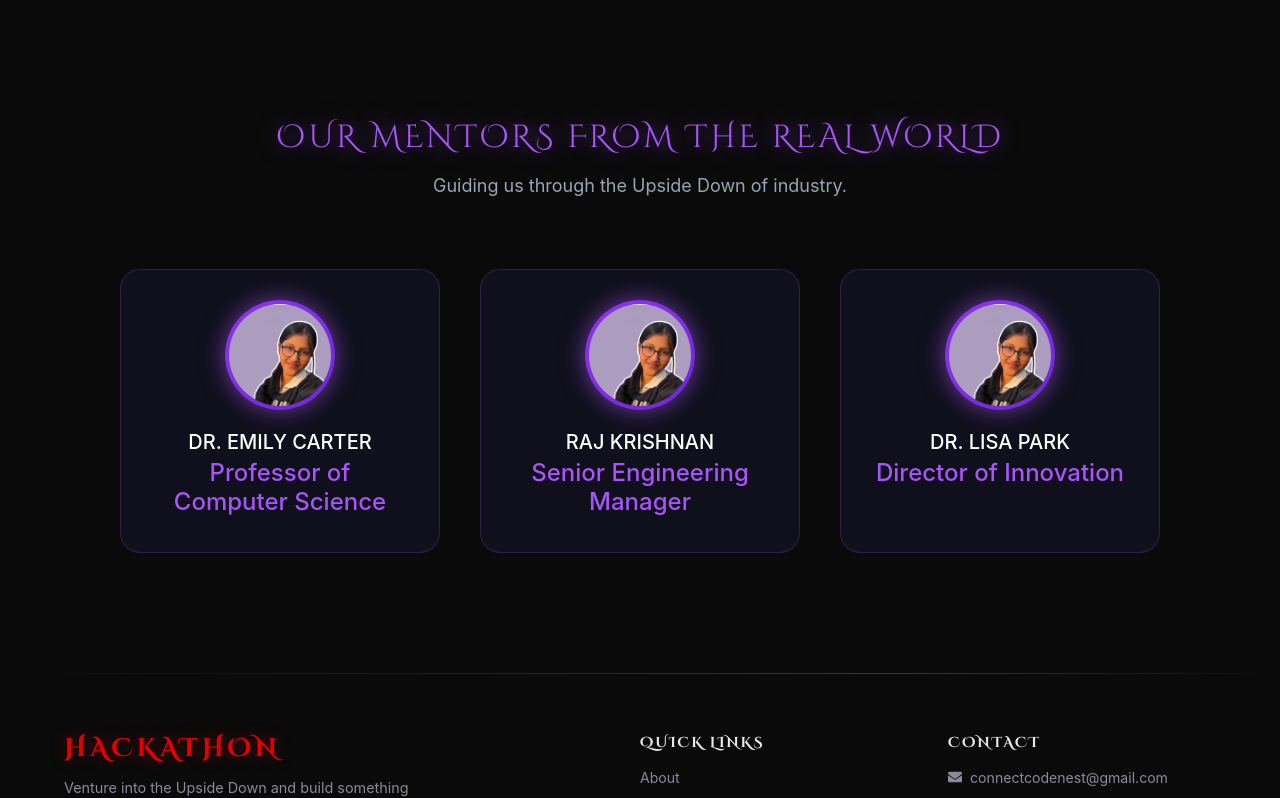
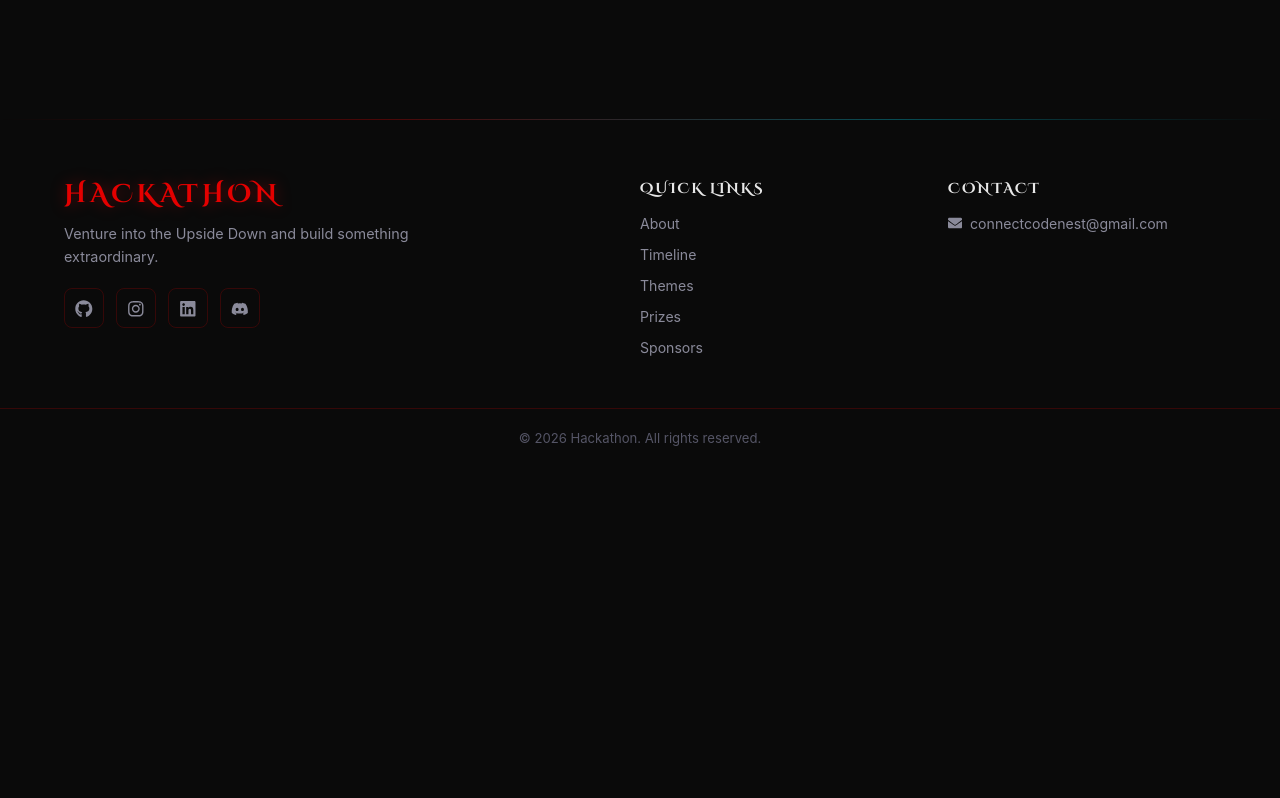
Before and after one commit to bhumi110/cfc_hackathon2k26, a React (Vite) app in the folder frontend/: page /members in a window 1280 px wide. Shown: the part 1396-2194 px from the top of the page. After the commit the page ends 1881 px from the top, so only its background shows below. Built offline with nearby package versions, Linux system fonts and the light colour scheme.

Commit message:
mentors sec commented

```diff
--- a/frontend/src/components/Members.jsx
+++ b/frontend/src/components/Members.jsx
@@ -51,7 +51,7 @@ const Members = () => {
             </div>
           ))}
         </div>
-        <div className="mentors-section">
+        {/* <div className="mentors-section">
           <h2 className="members-title mentors-heading">
             OUR MENTORS FROM THE REAL WORLD
           </h2>
@@ -72,7 +72,7 @@ const Members = () => {
               </div>
             ))}
           </div>
-        </div>
+        </div> */}
       </div>
     </section>
   );
```
